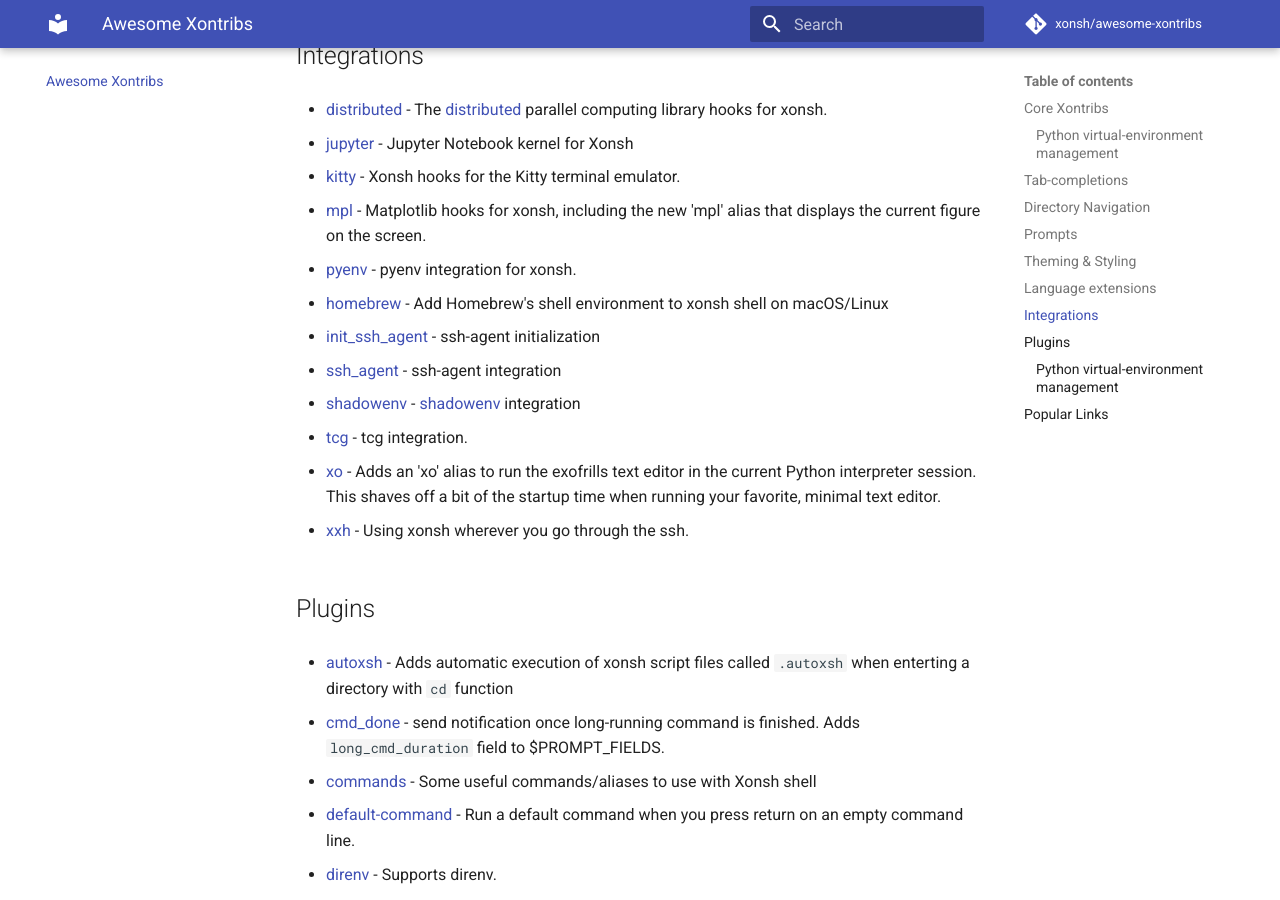
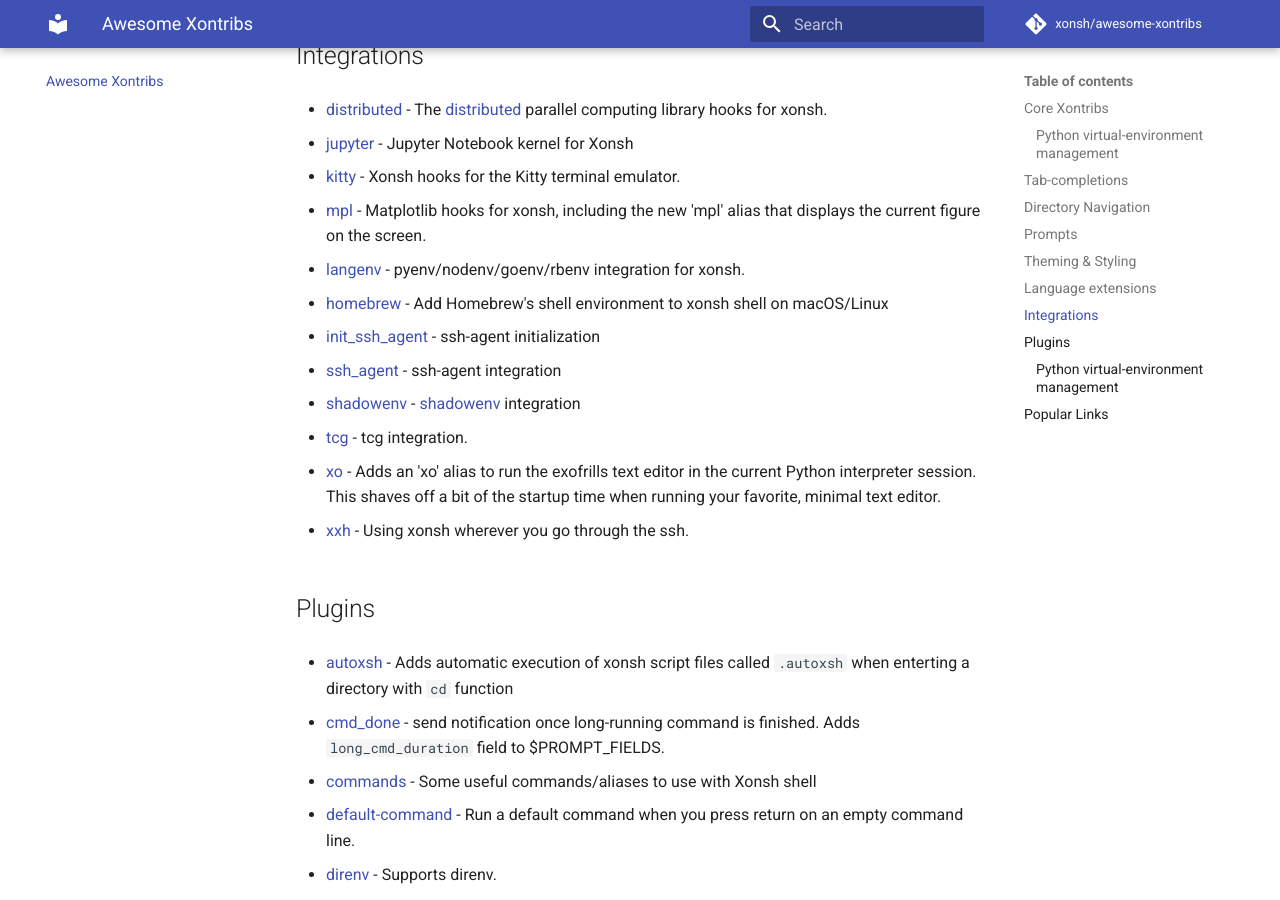
Before and after one commit to xonsh/awesome-xontribs, an MkDocs documentation site: the page built from docs/README.md, in a window 1280 px wide and 900 px high, scrolled down 2458 px. Built offline with MkDocs 1.6.1 and Material for MkDocs 9.7.7, drawn with Linux system fonts in a browser that asks for light colours; comment, search, counter and statistics services are not loaded.

Commit message:
doc: replace deprecated pyenv with langenv (#9)
langenv is a superset, so also includes pyenv

```diff
--- a/docs/README.md
+++ b/docs/README.md
@@ -113,7 +113,7 @@
 
 * [mpl](https://github.com/xonsh/xontrib-mpl) - Matplotlib hooks for xonsh, including the new 'mpl' alias that displays the current figure on the screen.
 
-* [pyenv](https://github.com/dyuri/xontrib-pyenv) - pyenv integration for xonsh.
+* [langenv](https://github.com/dyuri/xontrib-langenv) - pyenv/nodenv/goenv/rbenv integration for xonsh.
 
 * [homebrew](https://github.com/eugenesvk/xontrib-homebrew) - Add Homebrew's shell environment to xonsh shell on macOS/Linux
 
```
